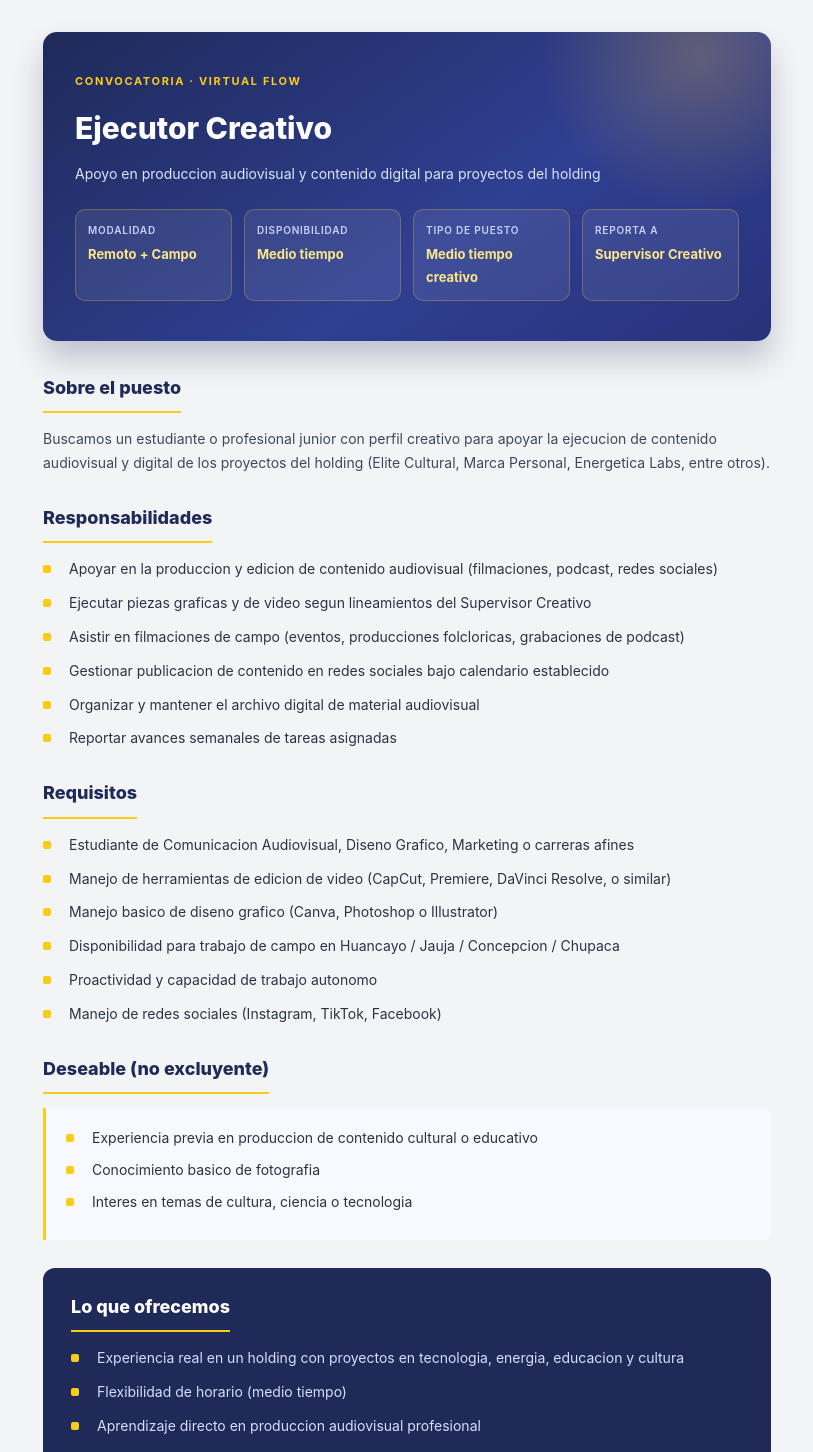
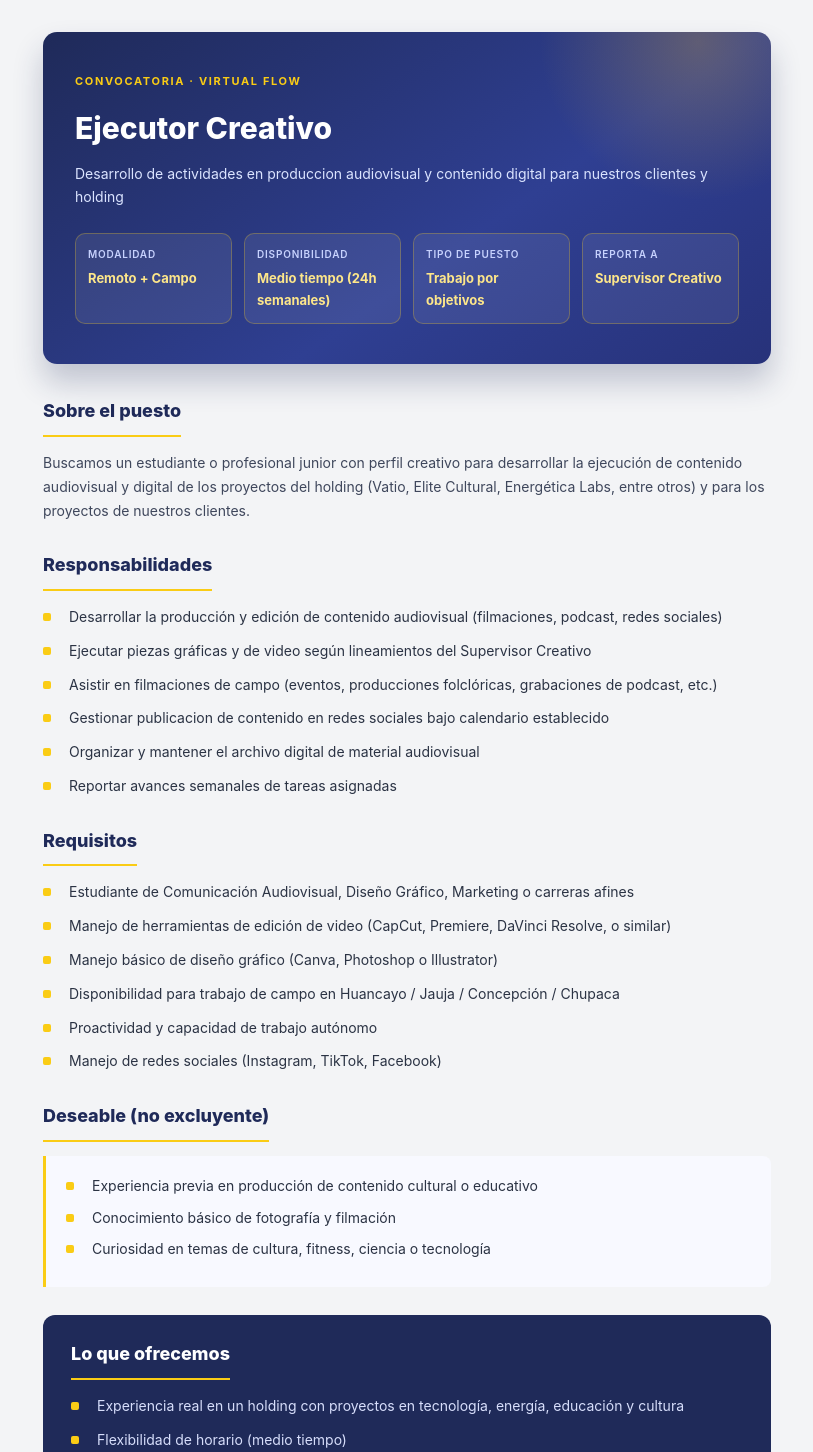
Before and after one commit to jordan-blancas/virtual-flow, a Next.js app: page /oportunidades in a window 1280 px wide. Shown: the top 1452 px of the page, without its empty margins (233-1046 px from the left). Built offline with nearby package versions, Linux system fonts and the light colour scheme.

Commit message:
ultimas correcciones

```diff
--- a/pages/oportunidades.js
+++ b/pages/oportunidades.js
@@ -314,8 +314,7 @@ export default function OportunidadesPage() {
           <div className="vfo-job-eyebrow">Convocatoria · Virtual Flow</div>
           <h1 className="vfo-job-title">Ejecutor Creativo</h1>
           <p className="vfo-job-subtitle">
-            Apoyo en produccion audiovisual y contenido digital para proyectos del
-            holding
+            Desarrollo de actividades en produccion audiovisual y contenido digital para nuestros clientes y holding
           </p>
 
           <div className="vfo-meta-grid">
@@ -325,11 +324,11 @@ export default function OportunidadesPage() {
             </div>
             <div className="vfo-meta-item">
               <div className="vfo-meta-label">Disponibilidad</div>
-              <div className="vfo-meta-value">Medio tiempo</div>
+              <div className="vfo-meta-value">Medio tiempo (24h semanales)</div>
             </div>
             <div className="vfo-meta-item">
               <div className="vfo-meta-label">Tipo de puesto</div>
-              <div className="vfo-meta-value">Medio tiempo creativo</div>
+              <div className="vfo-meta-value">Trabajo por objetivos</div>
             </div>
             <div className="vfo-meta-item">
               <div className="vfo-meta-label">Reporta a</div>
@@ -342,9 +341,9 @@ export default function OportunidadesPage() {
           <h2 className="vfo-section-title">Sobre el puesto</h2>
           <p>
             Buscamos un estudiante o profesional junior con perfil creativo para
-            apoyar la ejecucion de contenido audiovisual y digital de los
-            proyectos del holding (Elite Cultural, Marca Personal, Energetica
-            Labs, entre otros).
+            desarrollar la ejecución de contenido audiovisual y digital de los
+            proyectos del holding (Vatio, Elite Cultural, Energética
+            Labs, entre otros) y para los proyectos de nuestros clientes.
           </p>
         </section>
 
@@ -352,16 +351,16 @@ export default function OportunidadesPage() {
           <h2 className="vfo-section-title">Responsabilidades</h2>
           <ul className="vfo-list">
             <li>
-              Apoyar en la produccion y edicion de contenido audiovisual
+              Desarrollar la producción y edición de contenido audiovisual
               (filmaciones, podcast, redes sociales)
             </li>
             <li>
-              Ejecutar piezas graficas y de video segun lineamientos del
+              Ejecutar piezas gráficas y de video según lineamientos del
               Supervisor Creativo
             </li>
             <li>
               Asistir en filmaciones de campo (eventos, producciones
-              folcloricas, grabaciones de podcast)
+              folclóricas, grabaciones de podcast, etc.)
             </li>
             <li>
               Gestionar publicacion de contenido en redes sociales bajo
@@ -378,21 +377,21 @@ export default function OportunidadesPage() {
           <h2 className="vfo-section-title">Requisitos</h2>
           <ul className="vfo-list">
             <li>
-              Estudiante de Comunicacion Audiovisual, Diseno Grafico, Marketing
+              Estudiante de Comunicación Audiovisual, Diseño Gráfico, Marketing
               o carreras afines
             </li>
             <li>
-              Manejo de herramientas de edicion de video (CapCut, Premiere,
+              Manejo de herramientas de edición de video (CapCut, Premiere,
               DaVinci Resolve, o similar)
             </li>
             <li>
-              Manejo basico de diseno grafico (Canva, Photoshop o Illustrator)
+              Manejo básico de diseño gráfico (Canva, Photoshop o Illustrator)
             </li>
             <li>
               Disponibilidad para trabajo de campo en Huancayo / Jauja /
-              Concepcion / Chupaca
+              Concepción / Chupaca
             </li>
-            <li>Proactividad y capacidad de trabajo autonomo</li>
+            <li>Proactividad y capacidad de trabajo autónomo</li>
             <li>Manejo de redes sociales (Instagram, TikTok, Facebook)</li>
           </ul>
         </section>
@@ -401,9 +400,9 @@ export default function OportunidadesPage() {
           <h2 className="vfo-section-title">Deseable (no excluyente)</h2>
           <div className="vfo-deseable">
             <ul className="vfo-list vfo-list-tight">
-              <li>Experiencia previa en produccion de contenido cultural o educativo</li>
-              <li>Conocimiento basico de fotografia</li>
-              <li>Interes en temas de cultura, ciencia o tecnologia</li>
+              <li>Experiencia previa en producción de contenido cultural o educativo</li>
+              <li>Conocimiento básico de fotografía y filmación</li>
+              <li>Curiosidad en temas de cultura, fitness, ciencia o tecnología</li>
             </ul>
           </div>
         </section>
@@ -412,11 +411,11 @@ export default function OportunidadesPage() {
           <h2 className="vfo-section-title">Lo que ofrecemos</h2>
           <ul className="vfo-list">
             <li>
-              Experiencia real en un holding con proyectos en tecnologia,
-              energia, educacion y cultura
+              Experiencia real en un holding con proyectos en tecnología,
+              energía, educación y cultura
             </li>
             <li>Flexibilidad de horario (medio tiempo)</li>
-            <li>Aprendizaje directo en produccion audiovisual profesional</li>
+            <li>Aprendizaje directo en producción audiovisual profesional</li>
             <li>
               Posibilidad de crecimiento dentro del equipo conforme el holding
               escale
@@ -429,7 +428,7 @@ export default function OportunidadesPage() {
         </section>
 
         <section className="vfo-form-container" aria-label="Formulario de postulacion">
-          <h3 className="vfo-form-title">Formulario de postulacion</h3>
+          <h3 className="vfo-form-title">Formulario de postulación</h3>
           <p className="vfo-form-sub">Completa todos los campos obligatorios (*)</p>
 
           {submitState.type === "success" ? (
@@ -603,7 +602,7 @@ export default function OportunidadesPage() {
               </div>
 
               <div className="vfo-field">
-                <label htmlFor="pretensiones_economicas">Pretensión económica mensual *</label>
+                <label htmlFor="pretensiones_economicas">Pretensión económica mensual (para medio tiempo) *</label>
                 <input
                   id="pretensiones_economicas"
                   name="pretensiones_economicas"
```
